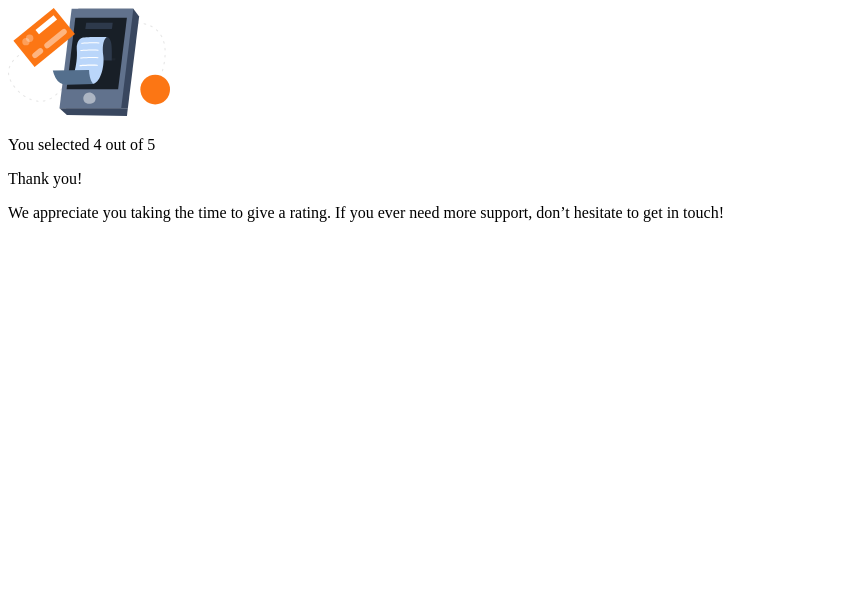
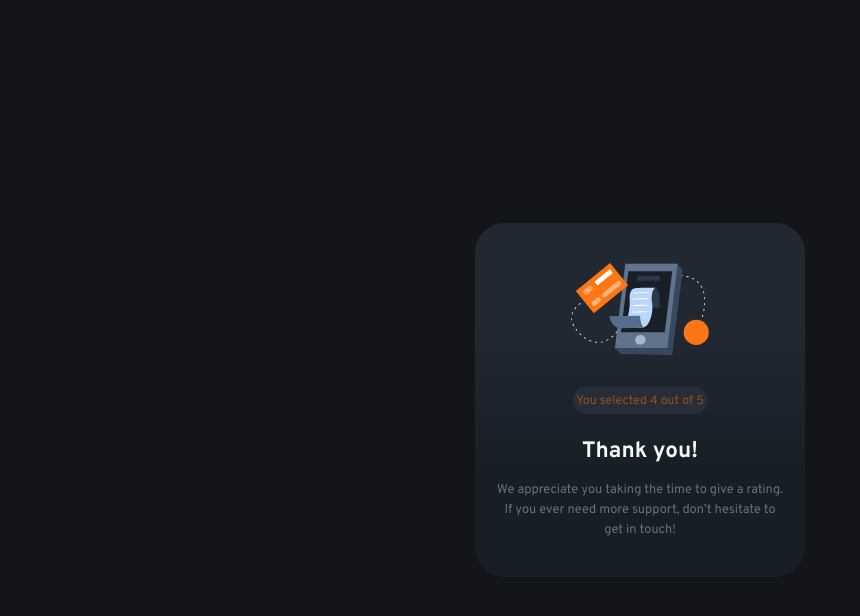
Before and after one commit to daviti21/interactive-rating-component-main1, a plain HTML site: page active.html in a window 1280 px wide. Shown: the whole page, without its empty margins (0-860 px from the left). Drawn offline with Linux system fonts and the light colour scheme; the site is published under a folder, as on GitHub Pages, so addresses that start at the root find nothing.

Commit message:
Initial commit

```diff
--- a/active.html
+++ b/active.html
@@ -4,7 +4,7 @@
     <meta charset="UTF-8">
     <meta name="viewport" content="width=device-width, initial-scale=1.0">
     <title>Active Interactive rating component main</title>
-    <link rel="stylesheet" href="/Style.css">
+    <link rel="stylesheet" href="Style.css">
     <link href="https://fonts.googleapis.com/css2?family=Overpass:ital,wght@0,100;0,200;0,300;0,400;0,500;0,600;0,700;0,800;0,900;1,100;1,200;1,300;1,400;1,500;1,600;1,700;1,800;1,900&display=swap" rel="stylesheet">
 
 </head>
```
Also changed, not shown: main.html (+1 -1 lines).
